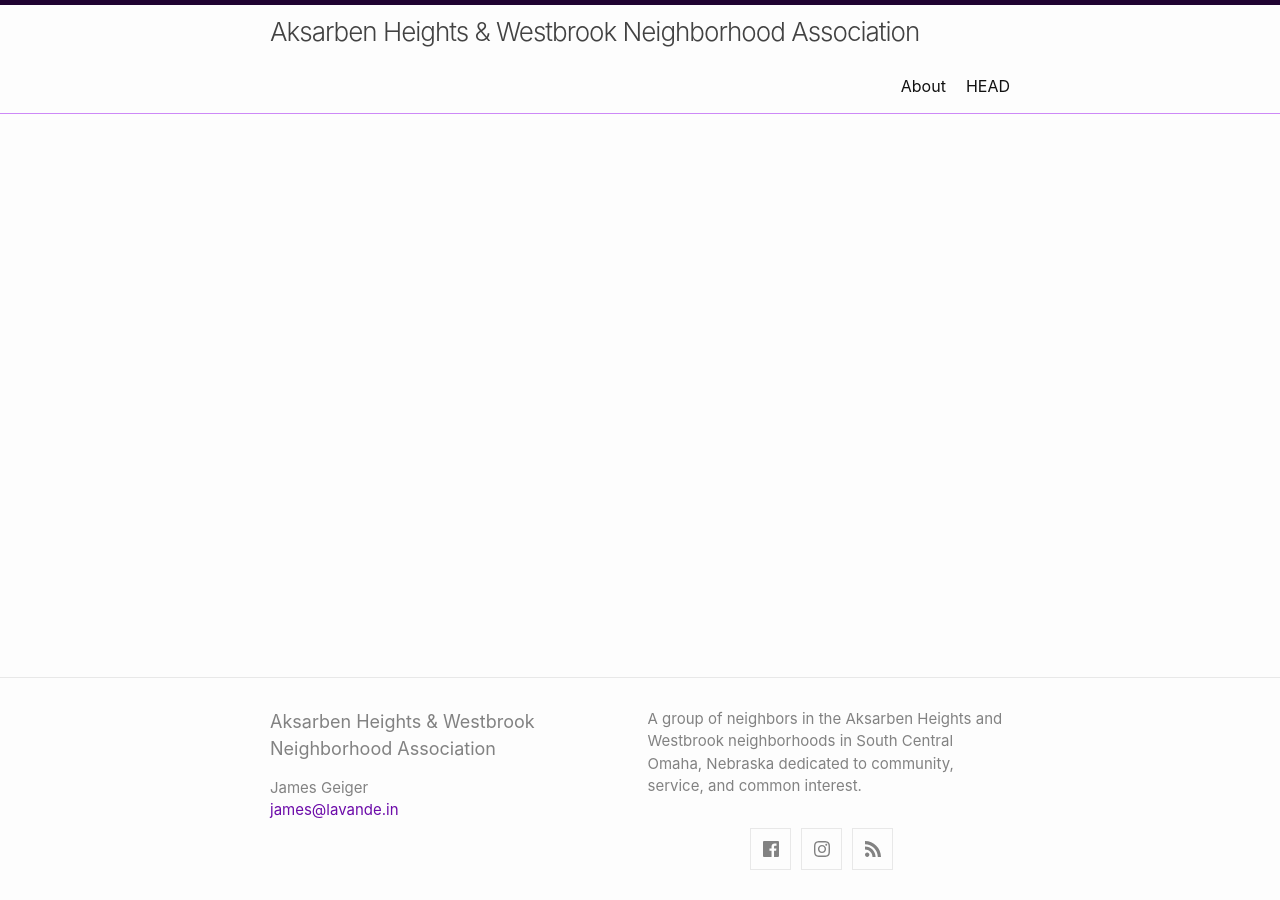
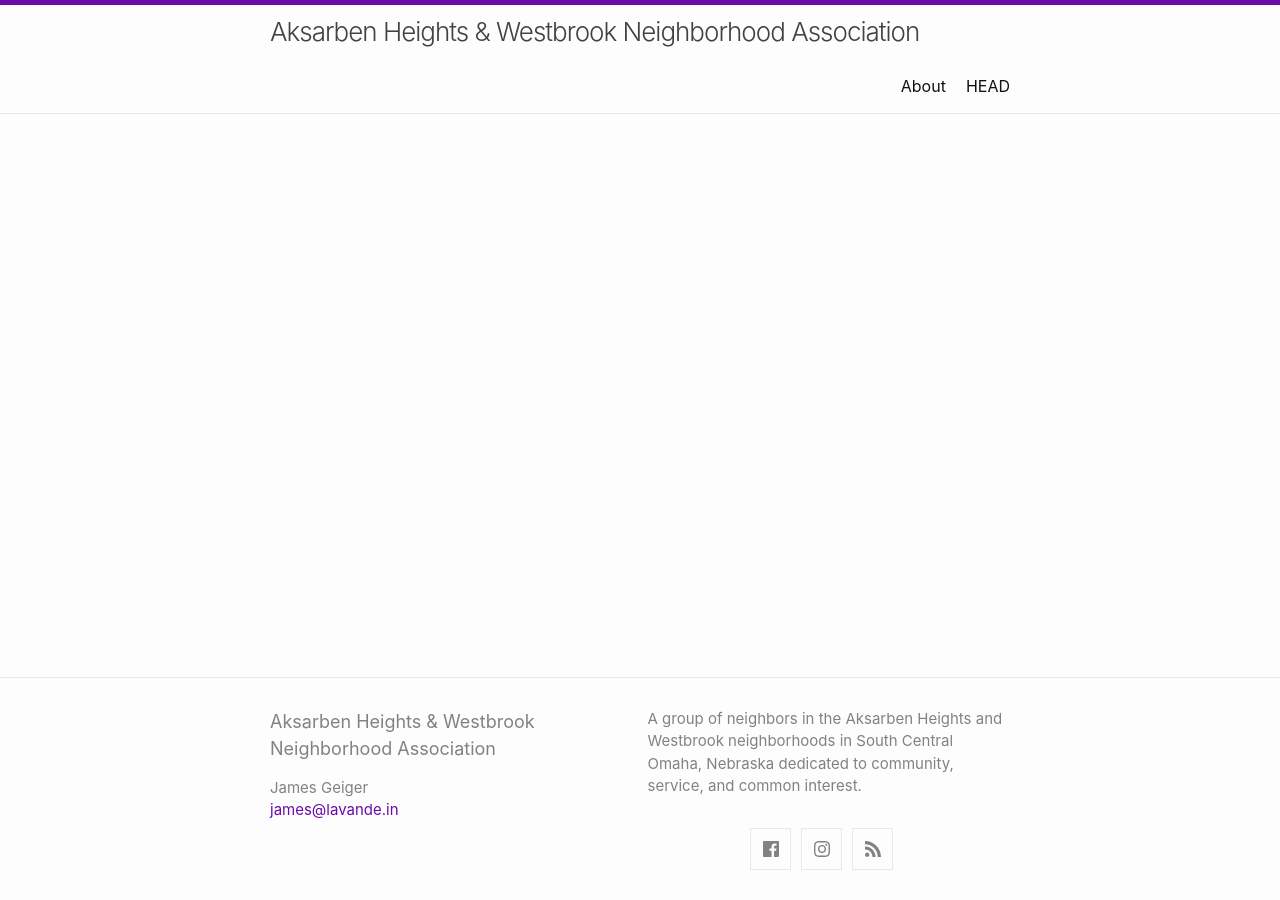
Before and after one commit to james-geiger/ahwna, a Jekyll site: the page built from index.md, in a window 1280 px wide. Built offline with Jekyll 4.4.1, drawn with Linux system fonts in a browser that asks for light colours.

Commit message:
Update _layout.scss

```diff
--- a/_sass/minima/_layout.scss
+++ b/_sass/minima/_layout.scss
@@ -2,8 +2,8 @@
  * Site header
  */
 .site-header {
-  border-top: 5px solid $brand-color-dark;
-  border-bottom: 1px solid $brand-color-light;
+  border-top: 5px solid $brand-color;
+  border-bottom: 1px solid $grey-color-light;
   min-height: $spacing-unit * 1.865;
   line-height: $base-line-height * $base-font-size * 2.25;
 
```
